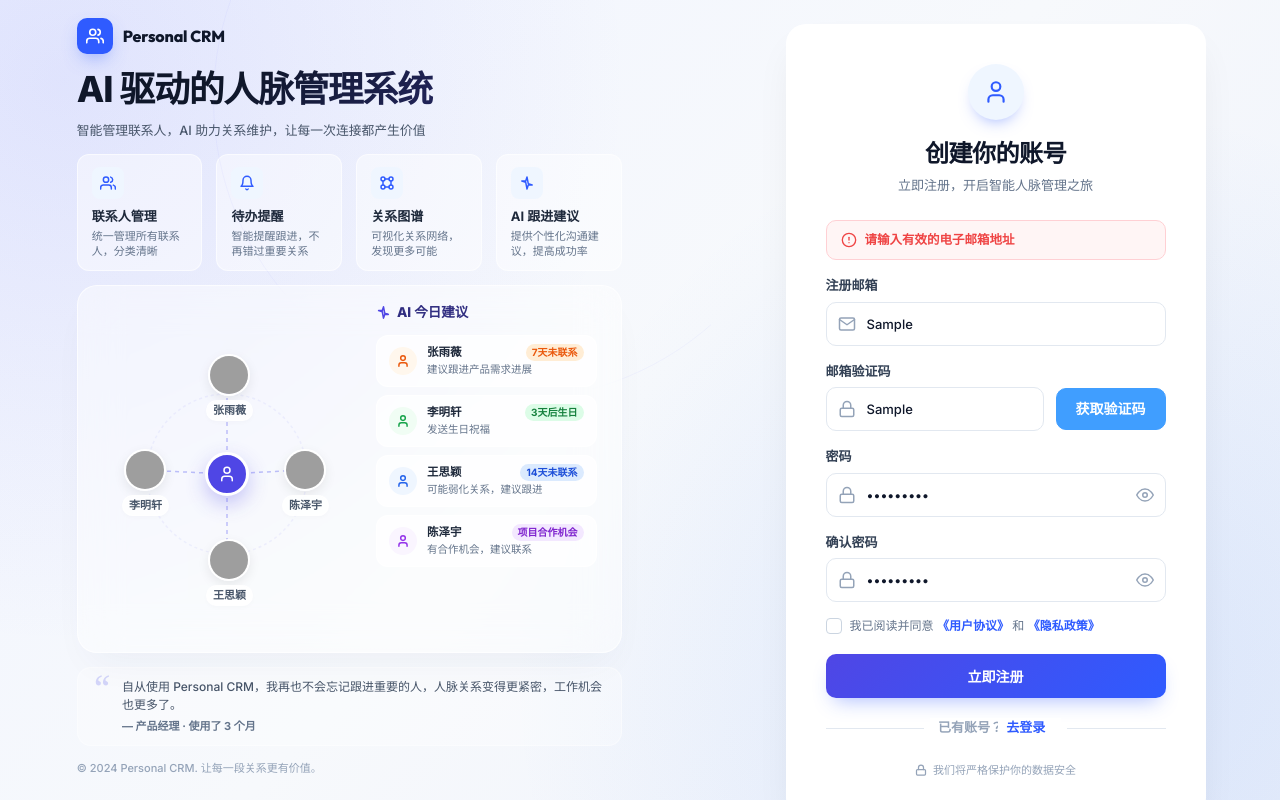
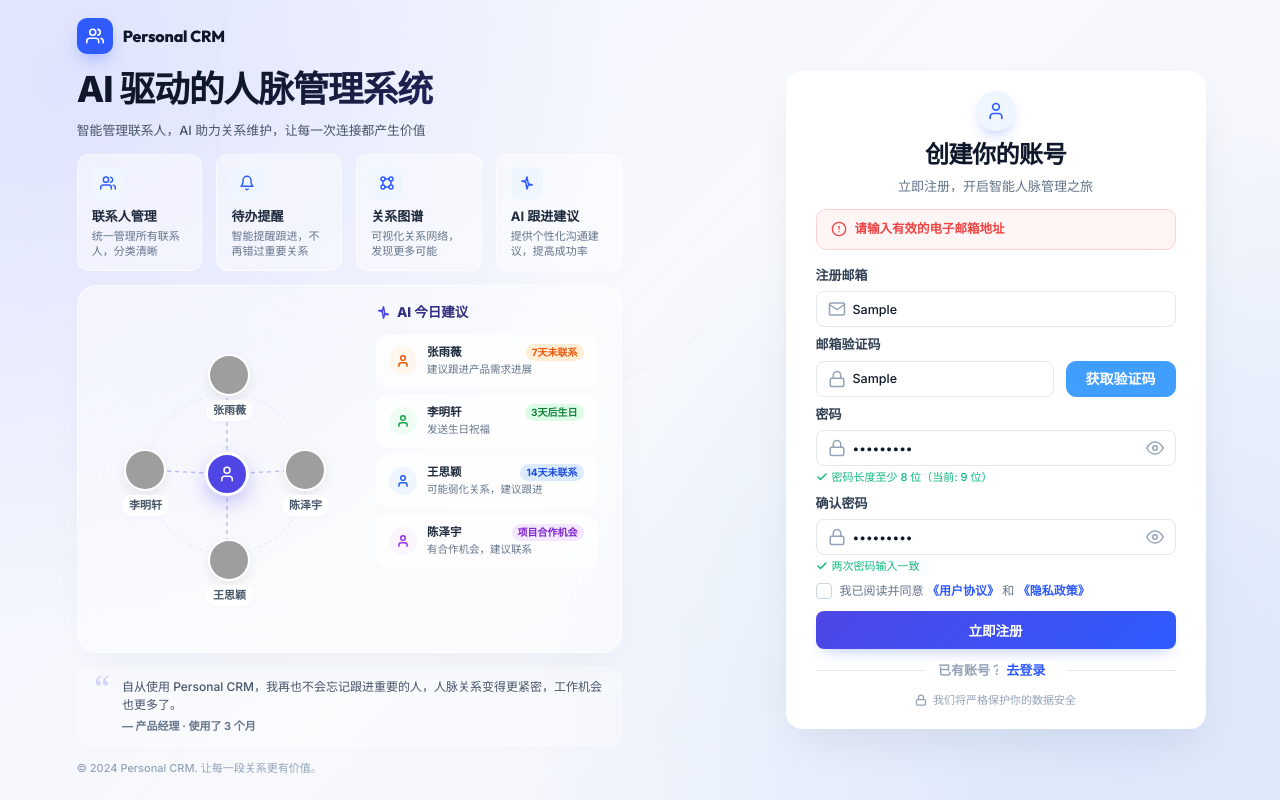
Before and after one commit to weiqiang612/Personal-CRM-Intelligent-Contact-Management-Platform, a Vue app in the folder personal_crm_web/: page /register in a window 1280 px wide. Both pictures are taken after typing "Sample", "Sample", "Sample123", "Sample123" into the empty fields and a click on the button "立即注册". Built offline with nearby package versions, Linux system fonts and the light colour scheme; grey boxes are pictures that could not be loaded; the HTML template or start-up script is replaced by a standard one.

Commit message:
feat: implement registration view UI and corresponding user service layer logic

```diff
--- a/personal_crm_web/src/views/auth/RegisterView.vue
+++ b/personal_crm_web/src/views/auth/RegisterView.vue
@@ -274,6 +274,18 @@
                 </g>
               </svg>
             </div>
+            <!-- 密码长度实时提示 -->
+            <div class="feedback-msg" v-if="registerForm.password">
+              <span :class="{ 'valid': isPasswordLengthValid, 'invalid': !isPasswordLengthValid }">
+                <svg v-if="isPasswordLengthValid" class="feedback-icon" viewBox="0 0 24 24" fill="none" stroke="currentColor" stroke-width="3" stroke-linecap="round" stroke-linejoin="round">
+                  <polyline points="20 6 9 17 4 12"/>
+                </svg>
+                <svg v-else class="feedback-icon" viewBox="0 0 24 24" fill="none" stroke="currentColor" stroke-width="3" stroke-linecap="round" stroke-linejoin="round">
+                  <line x1="18" y1="6" x2="6" y2="18"/><line x1="6" y1="6" x2="18" y2="18"/>
+                </svg>
+                密码长度至少 8 位（当前: {{ registerForm.password.length }} 位）
+              </span>
+            </div>
           </div>
 
           <!-- 确认密码 -->
@@ -307,6 +319,18 @@
                   <path d="M1 12s4-8 11-8 11 8 11 8-4 8-11 8-11-8-11-8z"/><circle cx="12" cy="12" r="3"/>
                 </g>
               </svg>
+            </div>
+            <!-- 两次密码一致性实时提示 -->
+            <div class="feedback-msg" v-if="registerForm.confirmPassword">
+              <span :class="{ 'valid': isPasswordMatch === true, 'invalid': isPasswordMatch === false }">
+                <svg v-if="isPasswordMatch === true" class="feedback-icon" viewBox="0 0 24 24" fill="none" stroke="currentColor" stroke-width="3" stroke-linecap="round" stroke-linejoin="round">
+                  <polyline points="20 6 9 17 4 12"/>
+                </svg>
+                <svg v-else class="feedback-icon" viewBox="0 0 24 24" fill="none" stroke="currentColor" stroke-width="3" stroke-linecap="round" stroke-linejoin="round">
+                  <line x1="18" y1="6" x2="6" y2="18"/><line x1="6" y1="6" x2="18" y2="18"/>
+                </svg>
+                {{ isPasswordMatch === true ? '两次密码输入一致' : '两次密码输入不一致' }}
+              </span>
             </div>
           </div>
 
@@ -374,6 +398,15 @@ const registerForm = reactive({
   code: '',
   password: '',
   confirmPassword: ''
+})
+
+const isPasswordLengthValid = computed(() => {
+  return registerForm.password.length >= 8
+})
+
+const isPasswordMatch = computed(() => {
+  if (!registerForm.confirmPassword) return null
+  return registerForm.password === registerForm.confirmPassword
 })
 
 const togglePasswordVisibility = () => {
@@ -877,7 +910,7 @@ const handleRegister = async () => {
   display: flex;
   align-items: center;
   justify-content: center;
-  padding: 24px 50px;
+  padding: 12px 40px;
   overflow-y: auto;
   height: 100%;
 }
@@ -886,9 +919,9 @@ const handleRegister = async () => {
   width: 100%;
   max-width: 420px;
   background: #ffffff;
-  border-radius: 20px;
+  border-radius: 16px;
   box-shadow: 0 20px 40px -10px rgba(15, 23, 42, 0.08);
-  padding: 40px;
+  padding: 20px 30px;
   margin: auto 0;
   position: relative;
   text-align: left;
@@ -896,18 +929,18 @@ const handleRegister = async () => {
 
 /* 头部图标 */
 .auth-avatar-header {
-  width: 56px; height: 56px;
+  width: 40px; height: 40px;
   border-radius: 50%;
   background: #eff6ff;
   display: flex;
   align-items: center;
   justify-content: center;
   color: #2f5bff;
-  margin: 0 auto 16px;
+  margin: 0 auto 6px;
   box-shadow: 0 8px 16px -8px rgba(47, 91, 255, 0.5);
 }
 .auth-avatar-header svg {
-  width: 26px; height: 26px;
+  width: 20px; height: 20px;
 }
 
 .auth-title {
@@ -924,7 +957,7 @@ const handleRegister = async () => {
   color: #64748b;
   font-weight: 500;
   text-align: center;
-  margin-bottom: 24px;
+  margin-bottom: 12px;
 }
 
 /* 错误提示 */
@@ -948,7 +981,7 @@ const handleRegister = async () => {
 
 /* 表单 */
 .form-group {
-  margin-bottom: 16px;
+  margin-bottom: 8px;
 }
 
 .form-label {
@@ -965,13 +998,13 @@ const handleRegister = async () => {
 
 .input-wrap input {
   width: 100%;
-  height: 44px;
-  padding: 0 40px;
-  border-radius: 10px;
+  height: 36px;
+  padding: 0 36px;
+  border-radius: 8px;
   border: 1.5px solid #e2e8f0;
   background: #fff;
   font-family: inherit;
-  font-size: 13px;
+  font-size: 12.5px;
   font-weight: 500;
   color: #0f172a;
   transition: all 0.2s ease;
@@ -1008,7 +1041,7 @@ const handleRegister = async () => {
 
 /* 服务协议勾选 */
 .agreement-row {
-  margin: 14px 0 20px 0;
+  margin: 8px 0 12px 0;
 }
 
 .checkbox-container {
@@ -1080,23 +1113,23 @@ const handleRegister = async () => {
 /* 注册按钮 */
 .btn-register {
   width: 100%;
-  height: 44px;
-  border-radius: 10px;
+  height: 38px;
+  border-radius: 8px;
   border: none;
   background: linear-gradient(135deg, #4f46e5 0%, #2f5bff 100%);
   color: #fff;
   font-family: inherit;
-  font-size: 14px;
+  font-size: 13.5px;
   font-weight: 700;
   cursor: pointer;
-  box-shadow: 0 10px 20px -8px rgba(47, 91, 255, 0.4);
+  box-shadow: 0 8px 16px -8px rgba(47, 91, 255, 0.4);
   transition: all 0.2s ease;
-  margin-bottom: 20px;
+  margin-bottom: 12px;
   display: flex; align-items: center; justify-content: center;
 }
 .btn-register:hover:not(:disabled) {
   transform: translateY(-1px);
-  box-shadow: 0 12px 24px -6px rgba(47, 91, 255, 0.5);
+  box-shadow: 0 10px 20px -6px rgba(47, 91, 255, 0.5);
   background: linear-gradient(135deg, #4338ca 0%, #1d4ed8 100%);
 }
 .btn-register:active:not(:disabled) {
@@ -1117,7 +1150,7 @@ const handleRegister = async () => {
   align-items: center;
   justify-content: center;
   gap: 6px;
-  margin-bottom: 24px;
+  margin-bottom: 12px;
   position: relative;
 }
 .login-row::before, .login-row::after {
@@ -1228,7 +1261,7 @@ const handleRegister = async () => {
 .code-row :deep(.send-code-btn) {
   flex-shrink: 0;
   width: 110px;
-  height: 42px;
+  height: 36px;
 }
 
 /* 响应式 */
@@ -1251,4 +1284,28 @@ const handleRegister = async () => {
     border: 1px solid #e2e8f0;
   }
 }
+
+.feedback-msg {
+  margin-top: 3px;
+  font-size: 11px;
+  display: flex;
+  align-items: center;
+}
+.feedback-msg span {
+  display: inline-flex;
+  align-items: center;
+  gap: 4px;
+  font-weight: 500;
+}
+.feedback-msg .valid {
+  color: #10b981;
+}
+.feedback-msg .invalid {
+  color: #ef4444;
+}
+.feedback-icon {
+  width: 12px;
+  height: 12px;
+  flex-shrink: 0;
+}
 </style>
```
Also changed, not shown: 1 other file (tests, documents, lock files or other folders).
